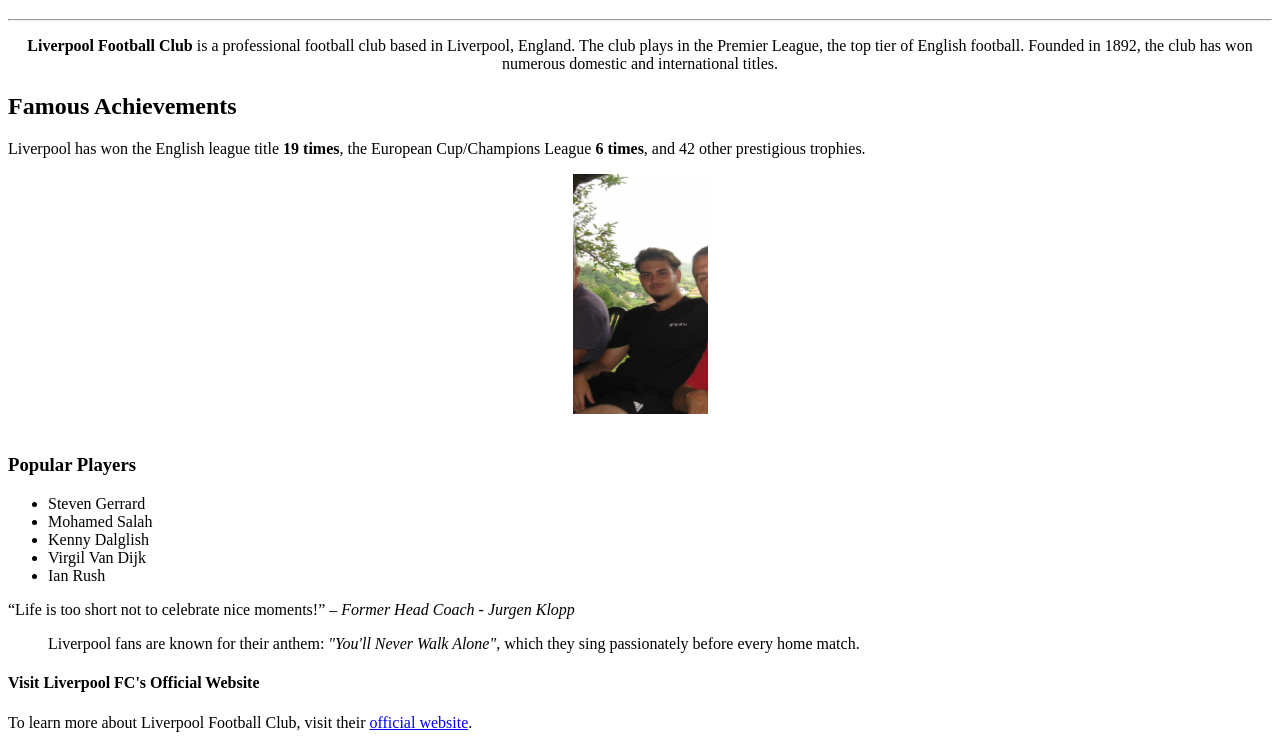
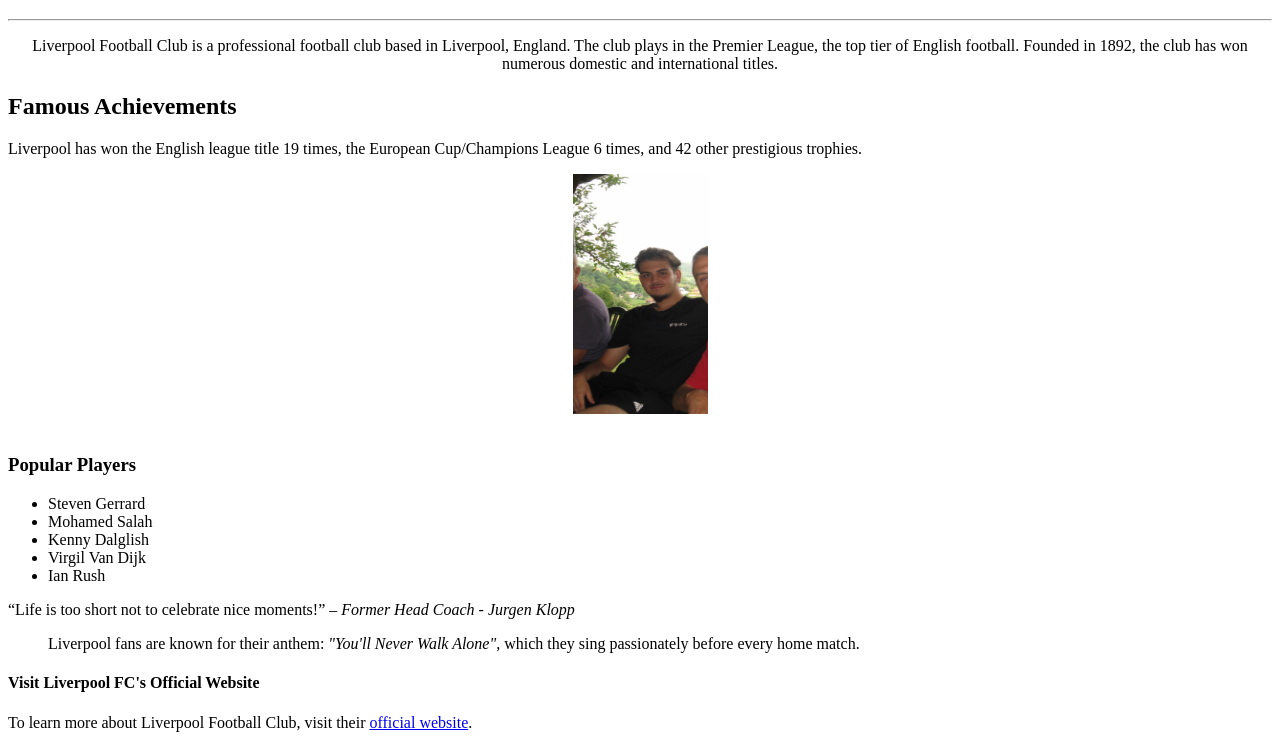
Before and after one commit to ikardasevic/ikardasevic.github.io, a plain HTML site: page web-technologies-fall2024/Lab1/index.html in a window 1280 px wide. Shown: the part 61-800 px from the top of the page. Drawn offline with Linux system fonts and the light colour scheme.

Commit message:
Appearance touch up

```diff
--- a/web-technologies-fall2024/Lab1/index.html
+++ b/web-technologies-fall2024/Lab1/index.html
@@ -10,10 +10,10 @@
     <body>
         <h1>Welcome to the World of Liverpool Football Club</h1>
         <hr/>
-        <p><center><strong>Liverpool Football Club</strong> is a professional football club based in Liverpool, England.
+        <p><center>Liverpool Football Club is a professional football club based in Liverpool, England.
         The club plays in the Premier League, the top tier of English football. Founded in 1892, the club has won numerous domestic and international titles.</center></p>
         <h2>Famous Achievements</h2>
-        <p>Liverpool has won the English league title <strong>19 times</strong>, the European Cup/Champions League <strong>6 times</strong>, and 42 other prestigious trophies.</p>
+        <p>Liverpool has won the English league title 19 times, the European Cup/Champions League 6 times, and 42 other prestigious trophies.</p>
 
 
         <center><img src="profile.jpg" alt="Ibro Kardasevic" width="135" height="240"></center><br/>
```
